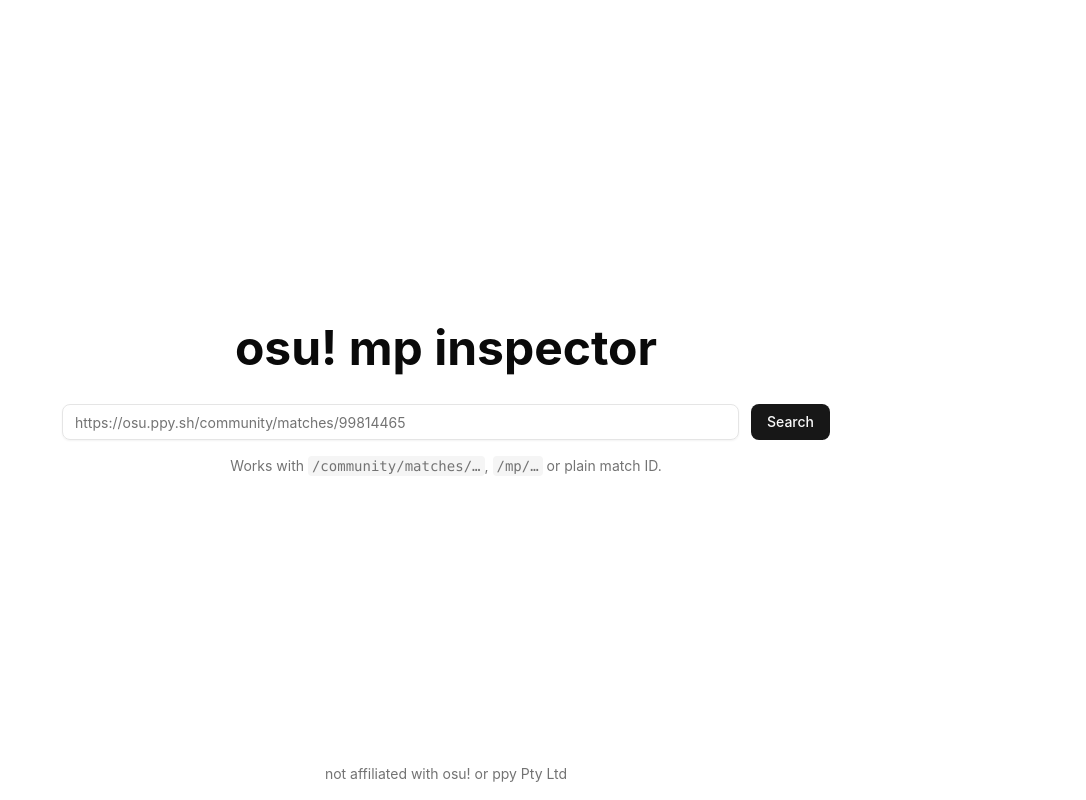
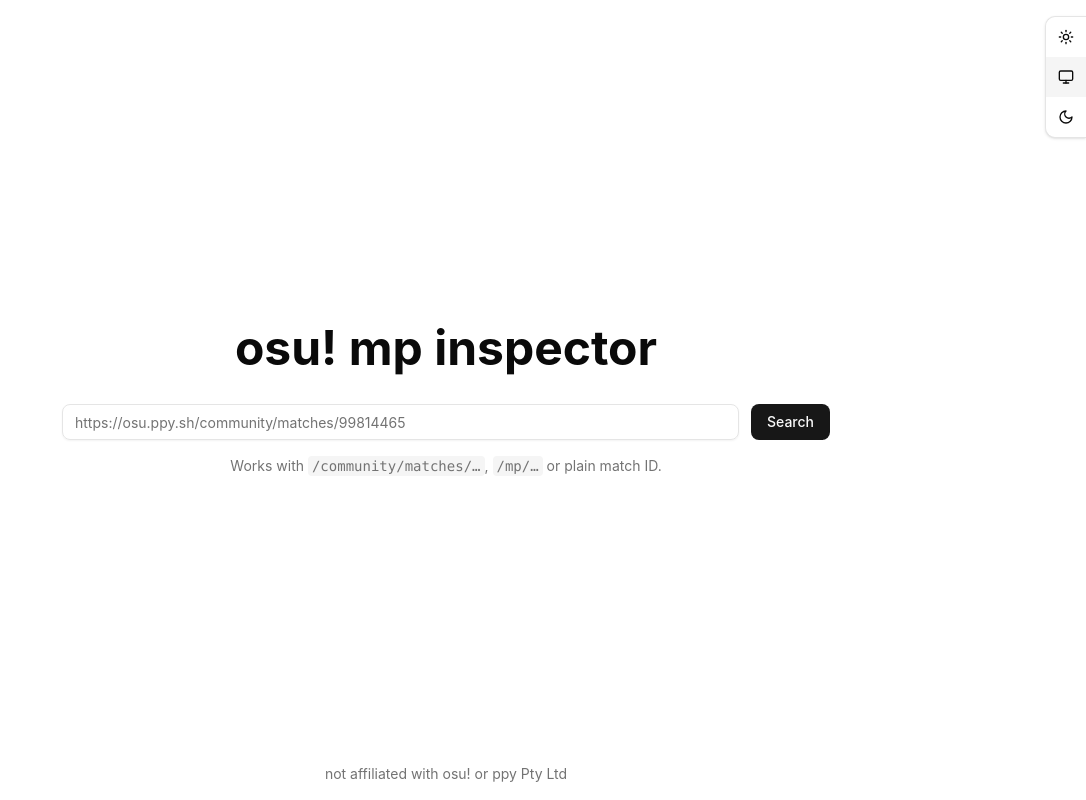
Before and after one commit to nikzz-tea/mp-inspector, a Nuxt app: page / in a window 1280 px wide. Shown: the whole page, without its empty margins (194-1280 px from the left). Built offline with nearby package versions, Linux system fonts and the light colour scheme.

Commit message:
feat(frontend): add ThemeSwitcher component

```diff
--- a/app/app.vue
+++ b/app/app.vue
@@ -1,4 +1,5 @@
 <template>
+  <ThemeSwitcher />
   <div
     class="relative mx-auto flex min-h-screen max-w-5xl flex-col items-center px-4 py-12"
     :class="!beatmaps.length && 'justify-center'"
--- a/app/components/MatchStats.vue
+++ b/app/components/MatchStats.vue
@@ -98,7 +98,7 @@
 </script>
 
 <template>
-  <Card class="gap-4 border-none shadow-none *:max-sm:p-0">
+  <Card class="gap-4 border-none bg-transparent shadow-none *:max-sm:p-0">
     <CardHeader>
       <div class="flex justify-between gap-2 max-sm:flex-col sm:items-center">
         <CardTitle class="flex shrink-0 items-center gap-2">
--- /dev/null
+++ b/app/components/ThemeSwitcher.vue
@@ -0,0 +1,32 @@
+<script setup lang="ts">
+import { Monitor, Moon, Sun } from '@lucide/vue';
+
+type Theme = 'light' | 'system' | 'dark';
+
+const themes: Theme[] = ['light', 'system', 'dark'];
+const colorMode = useColorMode();
+
+const setTheme = (value: Theme) => {
+  colorMode.preference = value;
+};
+</script>
+
+<template>
+  <div
+    class="bg-card fixed right-0 z-50 flex flex-col rounded-l-lg border border-r-0 shadow-sm max-lg:bottom-4 lg:top-4"
+  >
+    <button
+      v-for="option in themes"
+      :key="option"
+      type="button"
+      class="hover:bg-accent flex size-10 cursor-pointer items-center justify-center first:rounded-tl-lg last:rounded-bl-lg max-lg:size-8"
+      :class="colorMode.preference === option && 'bg-accent'"
+      :aria-label="option + ' theme'"
+      @click="setTheme(option)"
+    >
+      <Sun v-if="option === 'light'" class="size-4" />
+      <Moon v-else-if="option === 'dark'" class="size-4" />
+      <Monitor v-else class="size-4" />
+    </button>
+  </div>
+</template>
```
